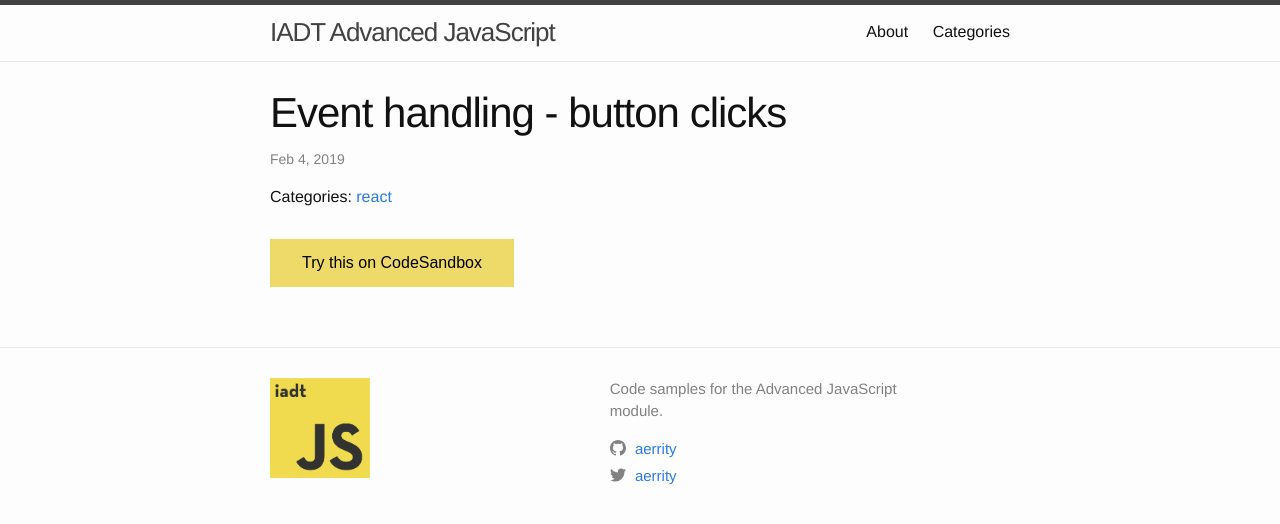
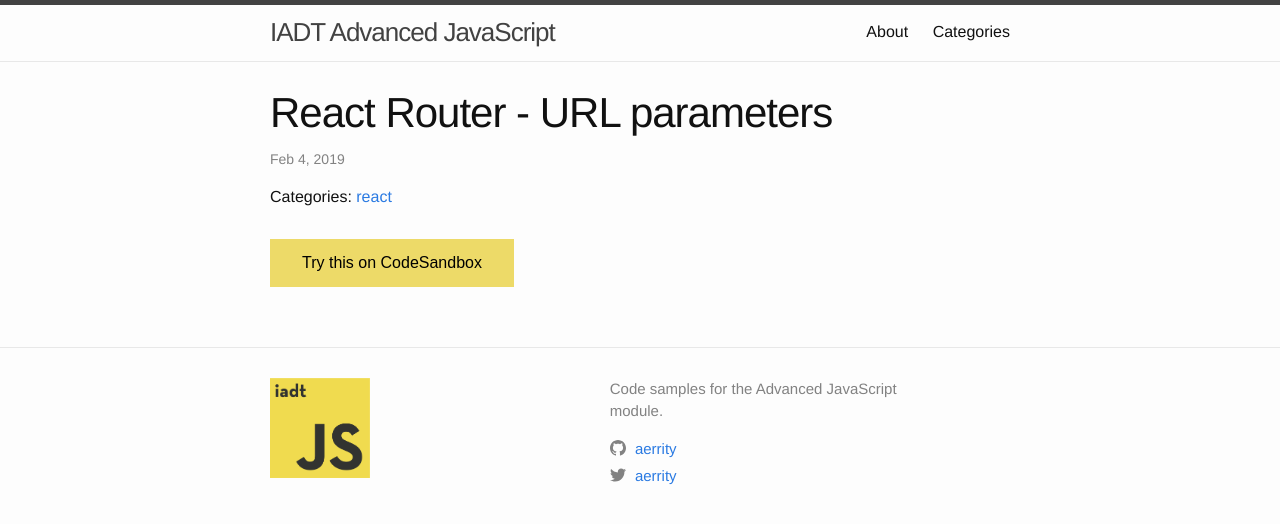
Before and after one commit to IADT-AdvancedJS/IADT-AdvancedJS.github.io, a Jekyll site: the page built from _posts/2019-02-03-react-router-params.markdown, in a window 1280 px wide. Shown: the top 524 px of the page. Built offline with Jekyll 4.4.1, drawn with Linux system fonts in a browser that asks for light colours.

Commit message:
rename react router params post

```diff
--- a/_posts/2019-02-03-react-router-params.markdown
+++ b/_posts/2019-02-03-react-router-params.markdown
@@ -1,6 +1,6 @@
 ---
 layout: post
-title:  "Event handling - button clicks"
+title:  "React Router - URL parameters"
 date:   2019-02-04 18:39:30 +0000
 categories: react
 ---
```
